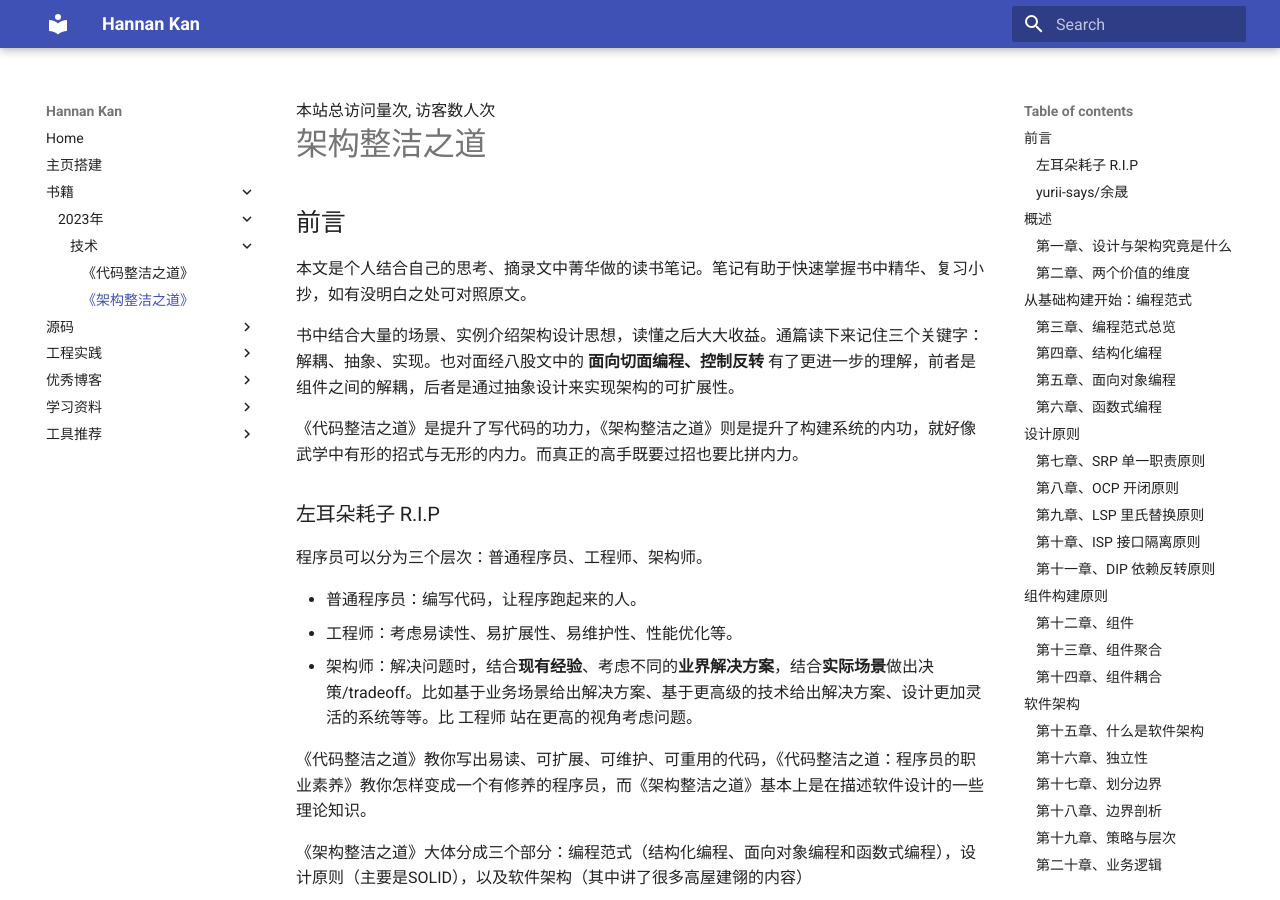
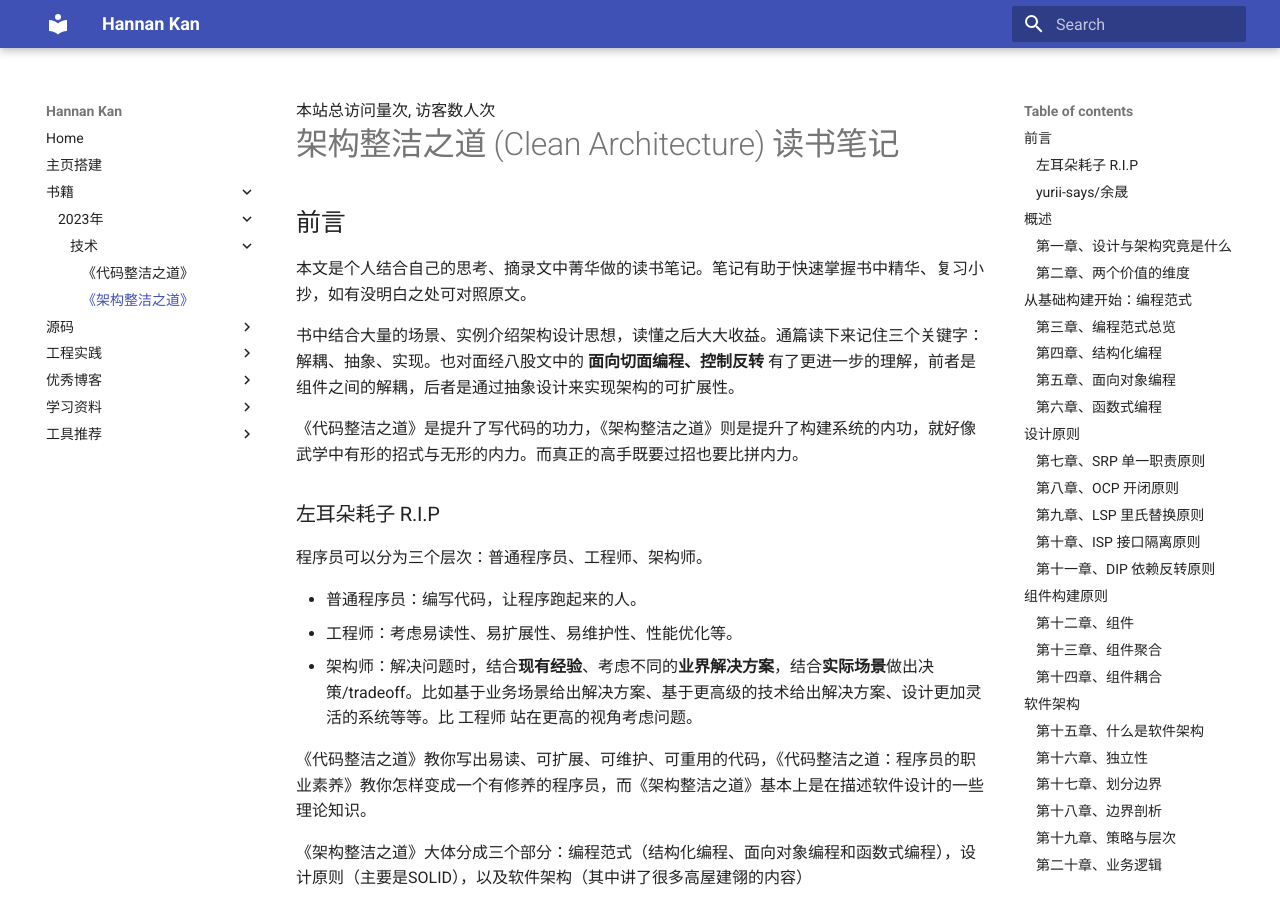
Before and after one commit to HannanKan/homepage, an MkDocs documentation site: the page built from docs/book/架构整洁之道.md, in a window 1280 px wide and 900 px high. Built offline with MkDocs 1.6.1 and Material for MkDocs 9.7.7, drawn with Linux system fonts in a browser that asks for light colours; comment, search, counter and statistics services are not loaded.

Commit message:
修改架构整洁之道笔记名字

```diff
--- a/docs/book/架构整洁之道.md
+++ b/docs/book/架构整洁之道.md
@@ -1,4 +1,4 @@
-# 架构整洁之道
+# 架构整洁之道 (Clean Architecture) 读书笔记
 ## 前言
 本文是个人结合自己的思考、摘录文中菁华做的读书笔记。笔记有助于快速掌握书中精华、复习小抄，如有没明白之处可对照原文。
 
```
